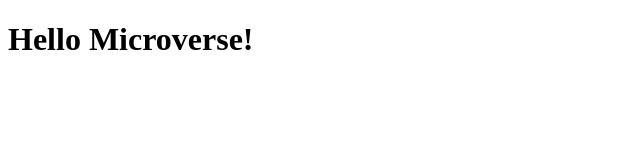
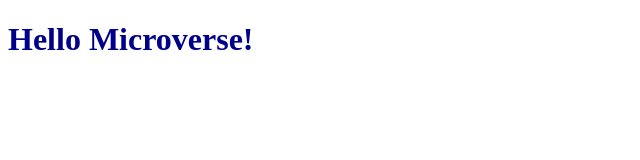
Before and after one commit to sunga12/Hello-Microverse1, a website: page index.html in a window 1280 px wide. Shown: the whole page, without its empty margins (0-640 px from the left). Drawn offline with Linux system fonts and the light colour scheme.

Commit message:
Edit Html file

```diff
--- a/index.html
+++ b/index.html
@@ -8,6 +8,6 @@
     <link rel="stylesheet" href="styles.css">
 </head>
 <body>
-    <h1>Hello Microverse!</h1>
+    <h1 class="text">Hello Microverse!</h1>
 </body>
 </html>
```
